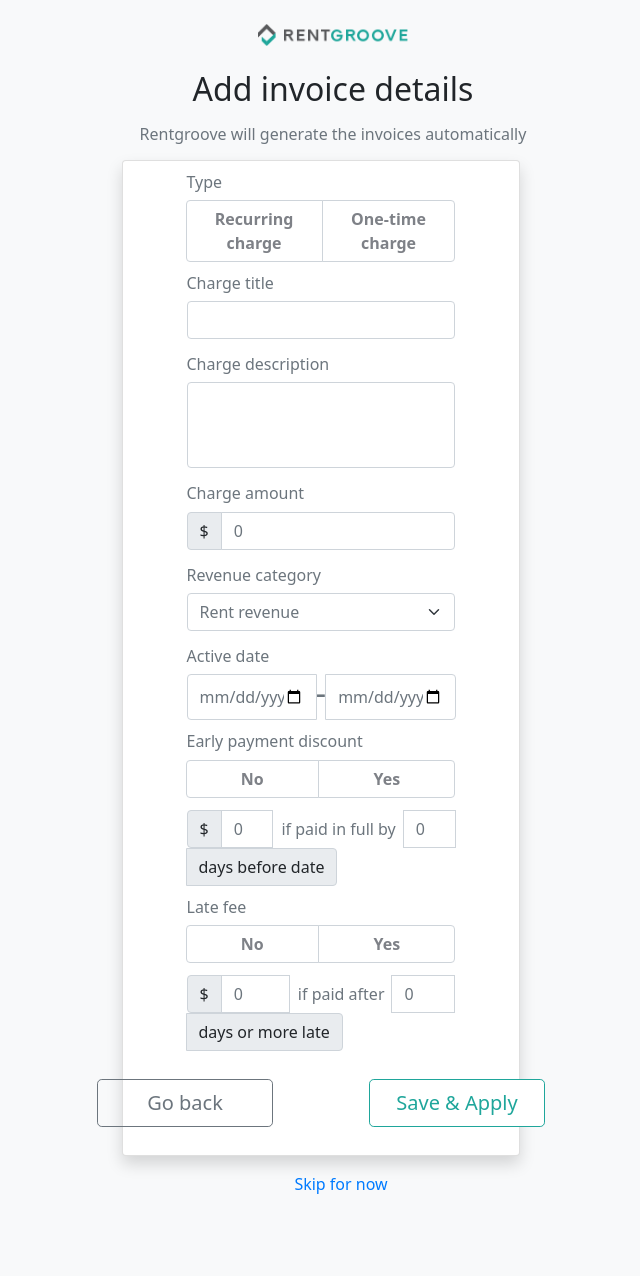
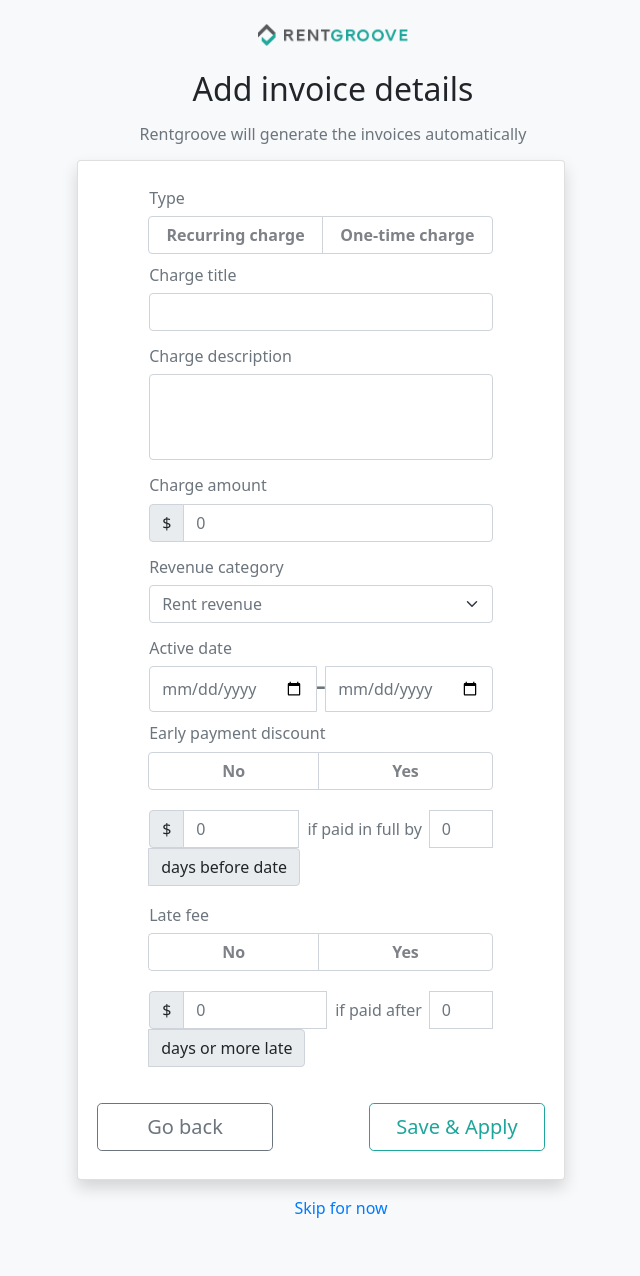
Before and after one commit to RileyOsborne/web_form, a PHP site: page / in a window 1280 px wide. Shown: the whole page, without its empty margins (307-947 px from the left). Before the commit the page ends 1194 px from the top, so only its background shows below. Run offline with PHP 8.4, Linux system fonts and the light colour scheme; some libraries are stand-ins or nearby versions.

Commit message:
restructuring and small changes

```diff
--- a/index.php
+++ b/index.php
@@ -17,4 +17,4 @@ $paidAfterDays = isset($_POST['paid-after-days']) ? $_POST['paid-after-days'] :
 // die(var_dump($chargeType));
 // echo "</pre>";
 
-require 'index.view.php';
+require 'index/index.view.php';
--- a/index.css
+++ b/index/index.css
@@ -4,7 +4,7 @@ img {
 }
 
 .container {
-  max-width: 33%;
+  max-width: 40%;
 }
 
 .btn-outline-primary {
--- a/index.view.php
+++ b/index/index.view.php
@@ -1,17 +1,17 @@
 <!DOCTYPE html>
 <head>
   <link href="https://cdn.jsdelivr.net/npm/bootstrap@5.1.3/dist/css/bootstrap.min.css" rel="stylesheet" integrity="sha384-1BmE4kWBq78iYhFldvKuhfTAU6auU8tT94WrHftjDbrCEXSU1oBoqyl2QvZ6jIW3" crossorigin="anonymous">
-  <link href="index.css" rel="stylesheet">
+  <link href="index/index.css" rel="stylesheet">
   <script src="https://ajax.googleapis.com/ajax/libs/jquery/3.5.1/jquery.min.js"></script>
   <script src="https://cdn.jsdelivr.net/npm/sweetalert2@11"></script>
-  <script src="index.js"></script>
+  <script src="index/index.js"></script>
 </head>
 <body class="bg-light">
   <div class="container mb-5">
 
     <div class="row">
       <div class="p-2 col-12 d-flex flex-column justify-content-center align-items-center">
-        <img class="m-3" src="logo.jpg">
+        <img class="m-3" src="index/logo.jpg">
         <h2 class="font-weight-bold m-2">Add invoice details</h2>
         <h6 class="text-muted m-2">Rentgroove will generate the invoices automatically</h6>
       </div>
@@ -20,7 +20,7 @@
       <form id="charge-form" name="charge-form" role="form" method="POST" class="p-2 col-12 bg-white card shadow row d-flex justify-content-center align-items-center">
 
         <div class="m-1 row col-10">
-          <h6 class="text-muted">Type</h6>
+          <h6 class="text-muted mt-3">Type</h6>
           <div class="btn-group" role="group">
             <input type="radio" class="btn-check" name="charge-type" id="recurring" value="recurring" autocomplete="off" <?= $chargeType == "recurring" ? "checked" : ""?>>
             <label class="btn btn-outline-primary shadow-none" for="recurring">Recurring charge</label>
@@ -83,7 +83,7 @@
           </div>
         </div>
 
-        <div class="m-2 row col-10">
+        <div class="m-3 row col-10">
           <div class="input-group" role="group">
             <span class="input-group-text">$</span>
             <input type="number" class="form-control" id="paid-in-full-amount" name="paid-in-full-amount" placeholder="<?= $paidInFullAmount ?>">
@@ -104,7 +104,7 @@
           </div>
         </div>
 
-        <div class="m-2 row col-10">
+        <div class="m-3 row col-10">
           <div class="input-group" role="group">
             <span class="input-group-text">$</span>
             <input type="number" class="form-control" id="paid-after-amount" name="paid-after-amount" placeholder="<?= $paidAfterAmount ?>">
```
Also changed, not shown: index/index.js (renamed from index.js), index/logo.jpg (renamed from logo.jpg).
